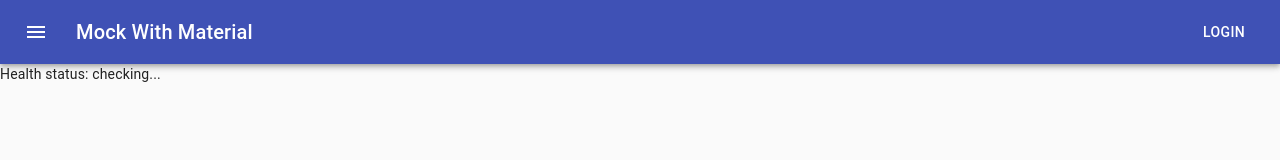
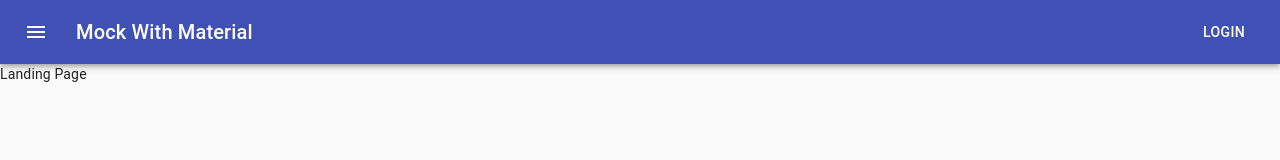
Before and after one commit to shawn-walcher/mock-with-material, a React (Create React App) app in the folder frontend/: page / in a window 1280 px wide. Shown: the top 160 px of the page. Built offline with nearby package versions, Linux system fonts and the light colour scheme; no server answers.

Commit message:
Added some basic routes and components

```diff
--- a/frontend/package.json
+++ b/frontend/package.json
@@ -10,6 +10,7 @@
     "@testing-library/user-event": "^12.8.3",
     "react": "^17.0.2",
     "react-dom": "^17.0.2",
+    "react-router-dom": "^5.2.1",
     "react-scripts": "4.0.3",
     "web-vitals": "^1.1.2"
   },
--- a/frontend/src/Common/App.js
+++ b/frontend/src/Common/App.js
@@ -1,22 +1,28 @@
+import { BrowserRouter as Router, Route, Switch } from 'react-router-dom';
 import { CssBaseline } from '@material-ui/core';
 import Header from './components/layout/Header';
-import { useState } from 'react';
+import APIHealth from './components/Health/APIHealth';
+import TFEManagement from '../TFE/TFEDashboard';
+import NoMatch from './components/NoMatch';
+import LandingPage from './components/LandingPage';
 
 function App() {
-  const [healthCheck, setHealthCheck] = useState('checking...');
-  const fetchHealthCheck = async () =>
-    await fetch(`/v1/health`, { method: 'GET' })
-      .then((res) => res.json())
-      .then((data) => setHealthCheck(data.message));
-  fetchHealthCheck();
-
   return (
     <div className='App'>
       <CssBaseline />
       <Header />
-      <span>
-        Health status: {healthCheck}
-      </span>
+      <Router>
+        <div className='App'>
+          <main>
+            <Switch>
+              <Route path='/health' component={APIHealth} />
+              <Route path='/tfe' component={TFEManagement} />
+              <Route exact path='/' component={LandingPage} />
+              <Route component={NoMatch} />
+            </Switch>
+          </main>
+        </div>
+      </Router>
     </div>
   );
 }
--- /dev/null
+++ b/frontend/src/Common/components/Health/APIHealth.js
@@ -0,0 +1,20 @@
+import { useEffect, useState } from 'react';
+
+const APIHealth = () => {
+  const [healthCheck, setHealthCheck] = useState('checking...');
+
+  const fetchHealthCheck = async () => {
+    return await fetch('/v1/health', { method: 'GET' })
+      .then((res) => res.json())
+      .then((data) => setHealthCheck(data.message));
+  };
+
+  // On Load fetchHealthCheck
+  useEffect(() => {
+    fetchHealthCheck();
+  }, []);
+
+  return <span>Health status: {healthCheck}</span>;
+};
+
+export default APIHealth;
--- /dev/null
+++ b/frontend/src/Common/components/LandingPage.js
@@ -0,0 +1,6 @@
+const LandingPage = () => {
+  // TODO: Create landing page
+  return <div>Landing Page</div>;
+};
+
+export default LandingPage;
--- /dev/null
+++ b/frontend/src/Common/components/NoMatch.js
@@ -0,0 +1,6 @@
+const NoMatch = () => {
+  // TODO: Redirect to base path
+  return <div>Sorry no match</div>;
+};
+
+export default NoMatch;
--- /dev/null
+++ b/frontend/src/TFE/TFEDashboard.js
@@ -0,0 +1,6 @@
+const TFEDashboard = () => {
+  // TODO: Create a TFE Dashboard
+  return <div>TFE Dash</div>;
+};
+
+export default TFEDashboard;
```
Also changed, not shown: 2 other files (tests, documents, lock files or other folders).
